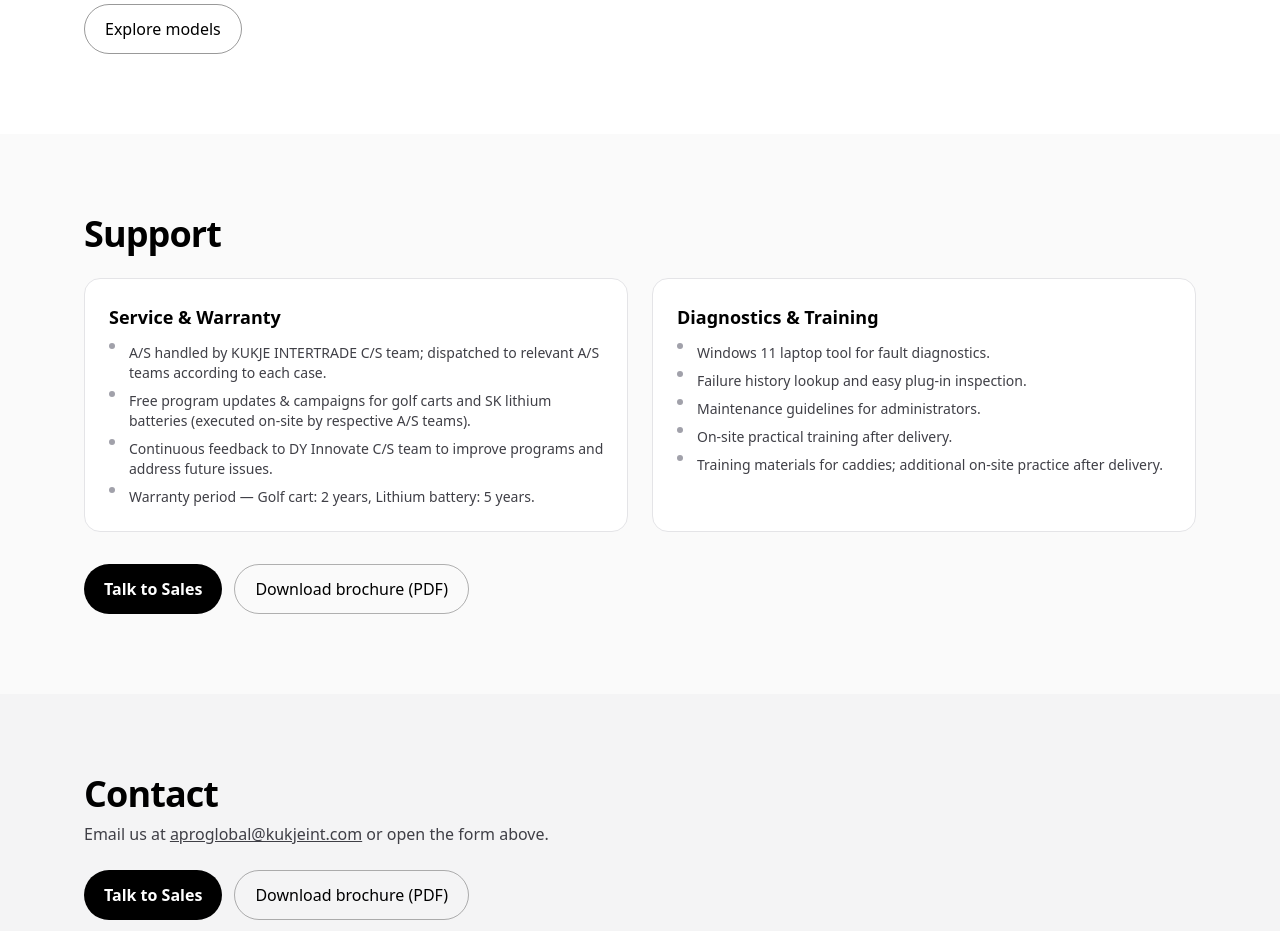
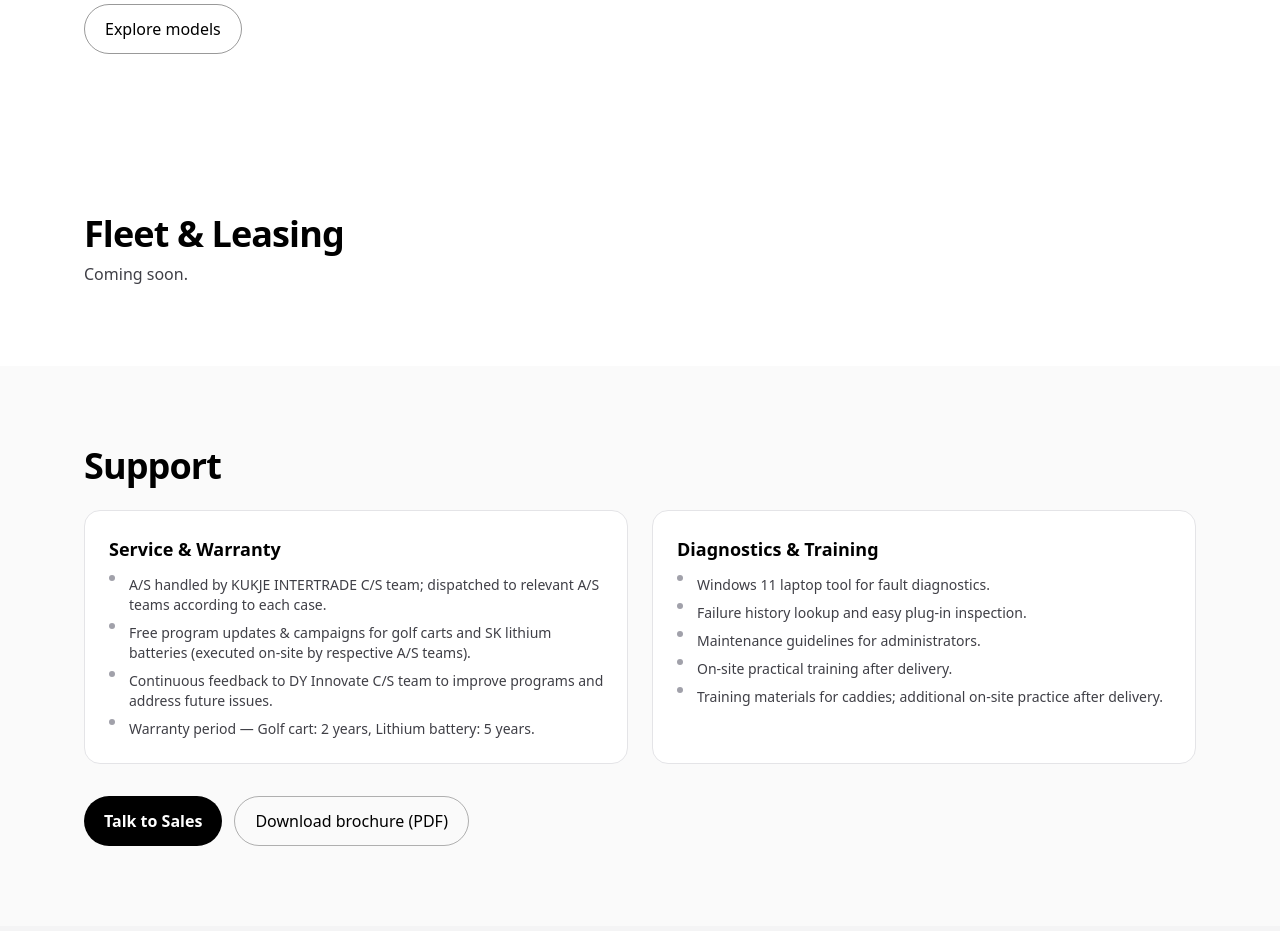
Before and after one commit to Aproglobal/apro-global-site, a React (Vite) app: page / in a window 1280 px wide. Shown: the part 4160-5091 px from the top of the page. Built offline with nearby package versions, Linux system fonts and the light colour scheme.

Commit message:
Update App.tsx

```diff
--- a/src/pages/App.tsx
+++ b/src/pages/App.tsx
@@ -98,9 +98,9 @@ export default function App() {
         {/* ✅ 데이터 주입형 Technology 섹션 */}
         <TechSection copy={techCopy} />
 
-        {/* (원하면 주석 처리) <FleetSection /> */}
+        <FleetSection />
 
-        {/* ✅ Support 섹션: 컴포넌트로 교체 & hover 반응 포함 */}
+        {/* ✅ Support 섹션 (Hover/Focus 반응형 카드) */}
         <SupportSection />
 
         {/* CONTACT */}
```
